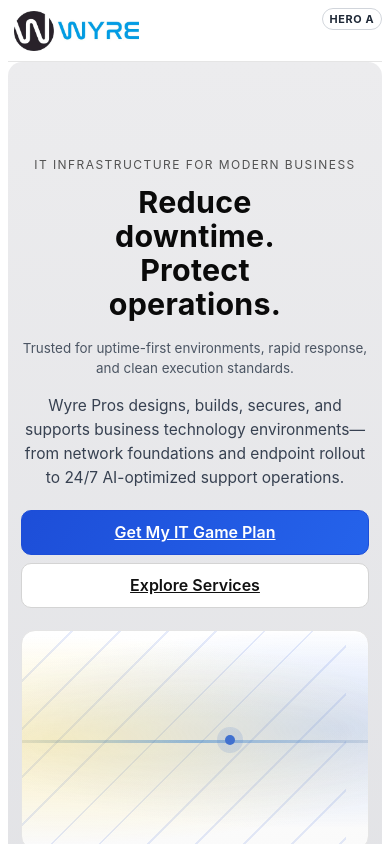
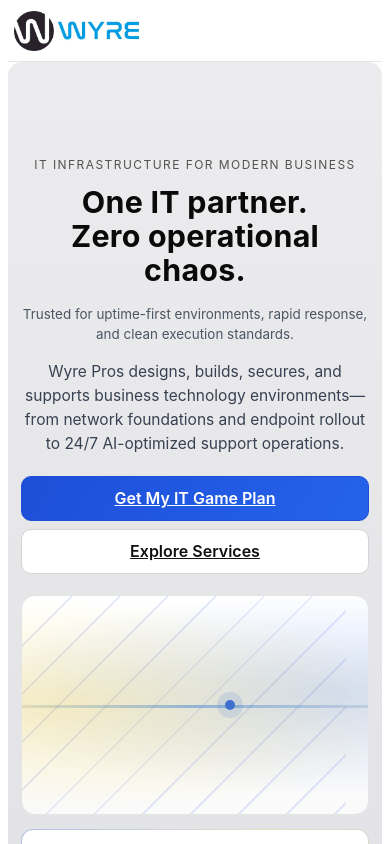
Before and after one commit to wyrepros/wyrepros-site, a React (Vite) app: page / in a window 390 px wide. Shown: the top 844 px of the page. Built offline with nearby package versions, Linux system fonts and the light colour scheme.

Commit message:
revert: restore preferred header/hero version (pre-variant state)

```diff
--- a/src/App.css
+++ b/src/App.css
@@ -170,23 +170,6 @@ main::before {
 @keyframes cable-vertical {
   0% { top: 4%; }
   100% { top: 92%; }
-}
-
-.ab-badge {
-  position: fixed;
-  top: 10px;
-  right: 10px;
-  z-index: 60;
-  font-size: .72rem;
-  font-weight: 700;
-  letter-spacing: .06em;
-  text-transform: uppercase;
-  color: #1f2937;
-  border: 1px solid #d1d5db;
-  border-radius: 999px;
-  padding: .22rem .5rem;
-  background: rgba(255,255,255,.92);
-  backdrop-filter: blur(6px);
 }
 
 .topbar {
@@ -740,7 +723,6 @@ input:focus-visible, textarea:focus-visible, select:focus-visible,
 
 @media (max-width: 760px) {
   .topbar { display: none; }
-  .ab-badge { top: 8px; right: 8px; font-size: .68rem; padding: .18rem .42rem; }
   .page { width: min(100% - 1rem, 1140px); }
   .nav {
     grid-template-columns: 1fr;
--- a/src/App.jsx
+++ b/src/App.jsx
@@ -13,21 +13,6 @@ const services = [
 
 export default function App() {
   const base = import.meta.env.BASE_URL
-  const heroVariant = typeof window !== 'undefined' && new URLSearchParams(window.location.search).get('hero') === 'b' ? 'b' : 'a'
-
-  const hero = heroVariant === 'b'
-    ? {
-        title: 'Rapid IT response for mission-critical teams.',
-        proof: 'Built for speed under pressure: fast triage, clear ownership, and decisive execution.',
-        sub: 'Wyre Pros secures and supports your environment with 24/7 AI-optimized operations—so incidents get addressed fast and operations keep moving.',
-        cta: 'Get My Rapid Response Plan',
-      }
-    : {
-        title: 'Reduce downtime. Protect operations.',
-        proof: 'Trusted for uptime-first environments, rapid response, and clean execution standards.',
-        sub: 'Wyre Pros designs, builds, secures, and supports business technology environments—from network foundations and endpoint rollout to 24/7 AI-optimized support operations.',
-        cta: 'Get My IT Game Plan',
-      }
 
   return (
     <div className="page" id="top">
@@ -40,10 +25,6 @@ export default function App() {
       <div className="side-cable side-cable-right" aria-hidden="true">
         <span className="cable-run" />
         <span className="cable-pulse" />
-      </div>
-
-      <div className="ab-badge" aria-label={`Hero variant ${heroVariant.toUpperCase()}`}>
-        Hero {heroVariant.toUpperCase()}
       </div>
 
       <div className="topbar">
@@ -67,11 +48,13 @@ export default function App() {
       <main>
         <section className="hero">
           <p className="eyebrow">IT INFRASTRUCTURE FOR MODERN BUSINESS</p>
-          <h1>{hero.title}</h1>
-          <p className="hero-proof">{hero.proof}</p>
-          <p className="sub">{hero.sub}</p>
+          <h1>One IT partner. Zero operational chaos.</h1>
+          <p className="hero-proof">Trusted for uptime-first environments, rapid response, and clean execution standards.</p>
+          <p className="sub">
+            Wyre Pros designs, builds, secures, and supports business technology environments—from network foundations and endpoint rollout to 24/7 AI-optimized support operations.
+          </p>
           <div className="actions">
-            <a className="primary" href="#contact">{hero.cta}</a>
+            <a className="primary" href="#contact">Get My IT Game Plan</a>
             <a className="ghost" href="#services">Explore Services</a>
           </div>
 
```
